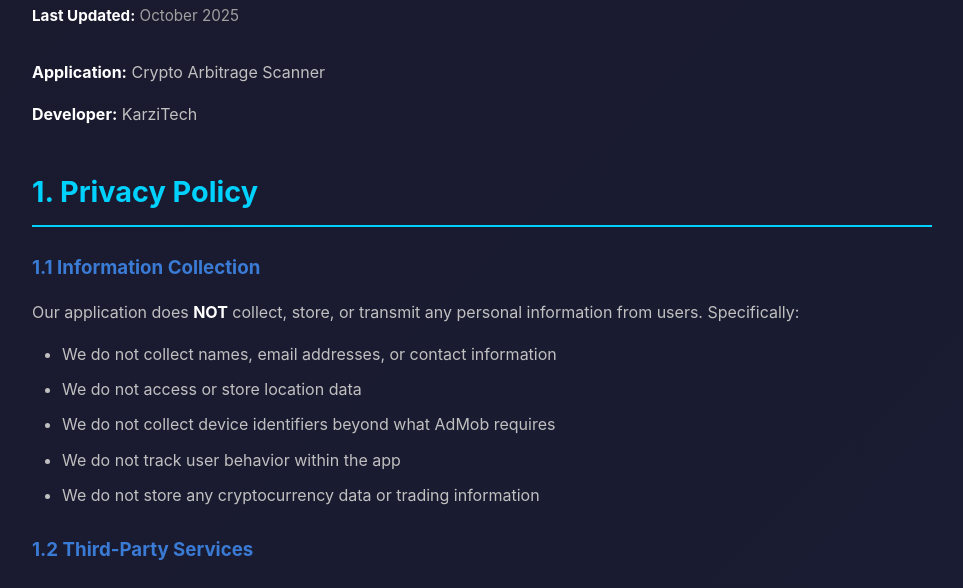
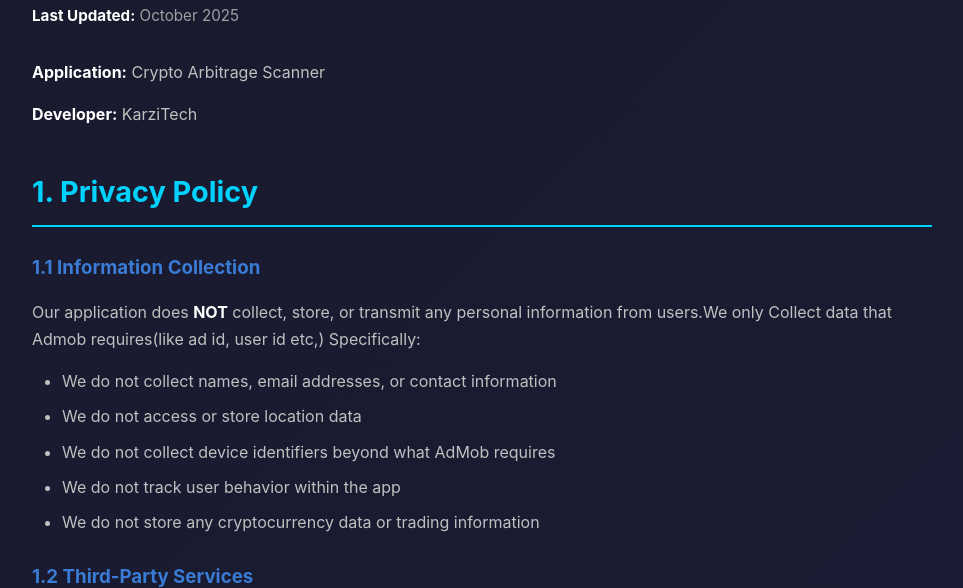
Before and after one commit to mellorina13-tech/crypto-arbitrage, a website: page privacy/index.html in a window 1280 px wide. Shown: the part 147-735 px from the top of the page, without its empty margins (158-1121 px from the left). Drawn offline with Linux system fonts and the light colour scheme.

Commit message:
Update index.html

```diff
--- a/privacy/index.html
+++ b/privacy/index.html
@@ -84,7 +84,7 @@
     <h2>1. Privacy Policy</h2>
 
     <h3>1.1 Information Collection</h3>
-    <p>Our application does <strong>NOT</strong> collect, store, or transmit any personal information from users. Specifically:</p>
+    <p>Our application does <strong>NOT</strong> collect, store, or transmit any personal information from users.We only Collect data that Admob requires(like ad id, user id etc,) Specifically:</p>
     <ul>
         <li>We do not collect names, email addresses, or contact information</li>
         <li>We do not access or store location data</li>
```
